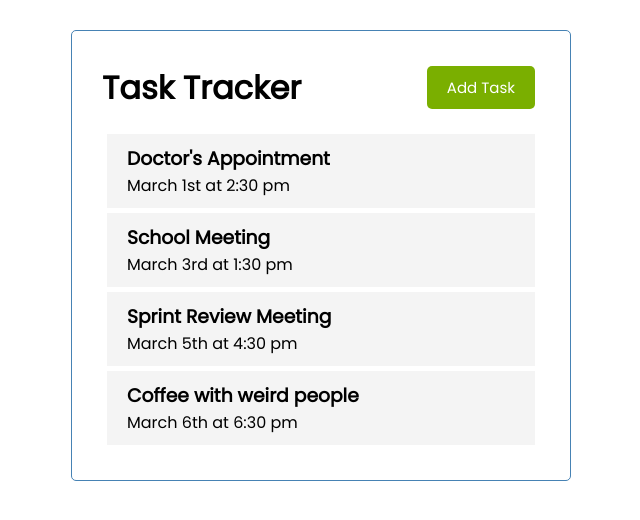
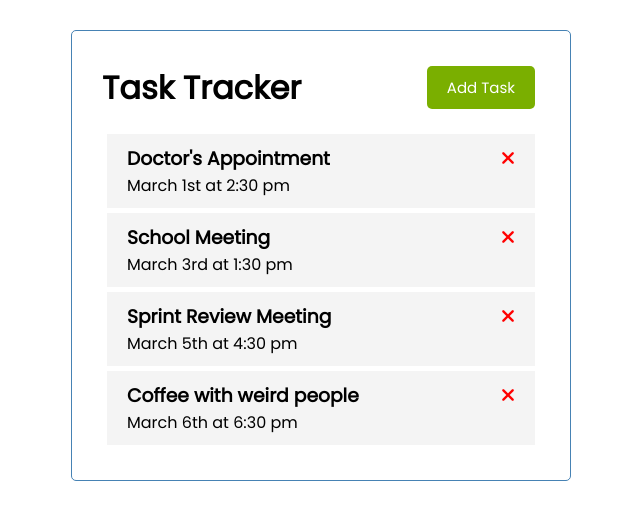
Before and after one commit to Bus42/vue-crash-course, a Vue app: page / in a window 1280 px wide. Shown: the top 520 px of the page, without its empty margins (319-959 px from the left). Built offline with nearby package versions, Linux system fonts and the light colour scheme.

Commit message:
Adds fontawesome icon to task header

```diff
--- a/public/index.html
+++ b/public/index.html
@@ -6,7 +6,7 @@
     <meta name="viewport" content="width=device-width,initial-scale=1.0">
     <link rel="icon" href="<%= BASE_URL %>favicon.ico">
     <title><%= htmlWebpackPlugin.options.title %></title>
-    <link rel="stylesheet" href="https://cdnjs.cloudflare.com/ajax/libs/font-awesome/6.1.1/css/fontawesome.min.css" integrity="sha512-xX2rYBFJSj86W54Fyv1de80DWBq7zYLn2z0I9bIhQG+rxIF6XVJUpdGnsNHWRa6AvP89vtFupEPDP8eZAtu9qA==" crossorigin="anonymous" referrerpolicy="no-referrer" />
+    <script src="https://kit.fontawesome.com/0e9f6507dd.js" crossorigin="anonymous"></script>
   </head>
   <body>
     <noscript>
--- a/src/components/Header.vue
+++ b/src/components/Header.vue
@@ -2,8 +2,7 @@
     <header>
         <h1>{{ title }}</h1>
         <Button text="Add Task" color="#7AAF00" />
-        <!-- <Button text="Update Task" color="#007AAF" />
-        <Button text="Delete Task" color="#AF0022" /> -->
+        <!-- <Button text="Update Task" color="#007AAF" /> -->
     </header>
 </template>
 
--- a/src/components/Task.vue
+++ b/src/components/Task.vue
@@ -1,6 +1,8 @@
 <template>
     <div class="task">
-        <h3>{{ task.text }}</h3>
+        <h3>{{ task.text }}
+            <i class="fas fa-times"></i>
+        </h3>
         <p>{{ task.day }}</p>
     </div>
 </template>
```
